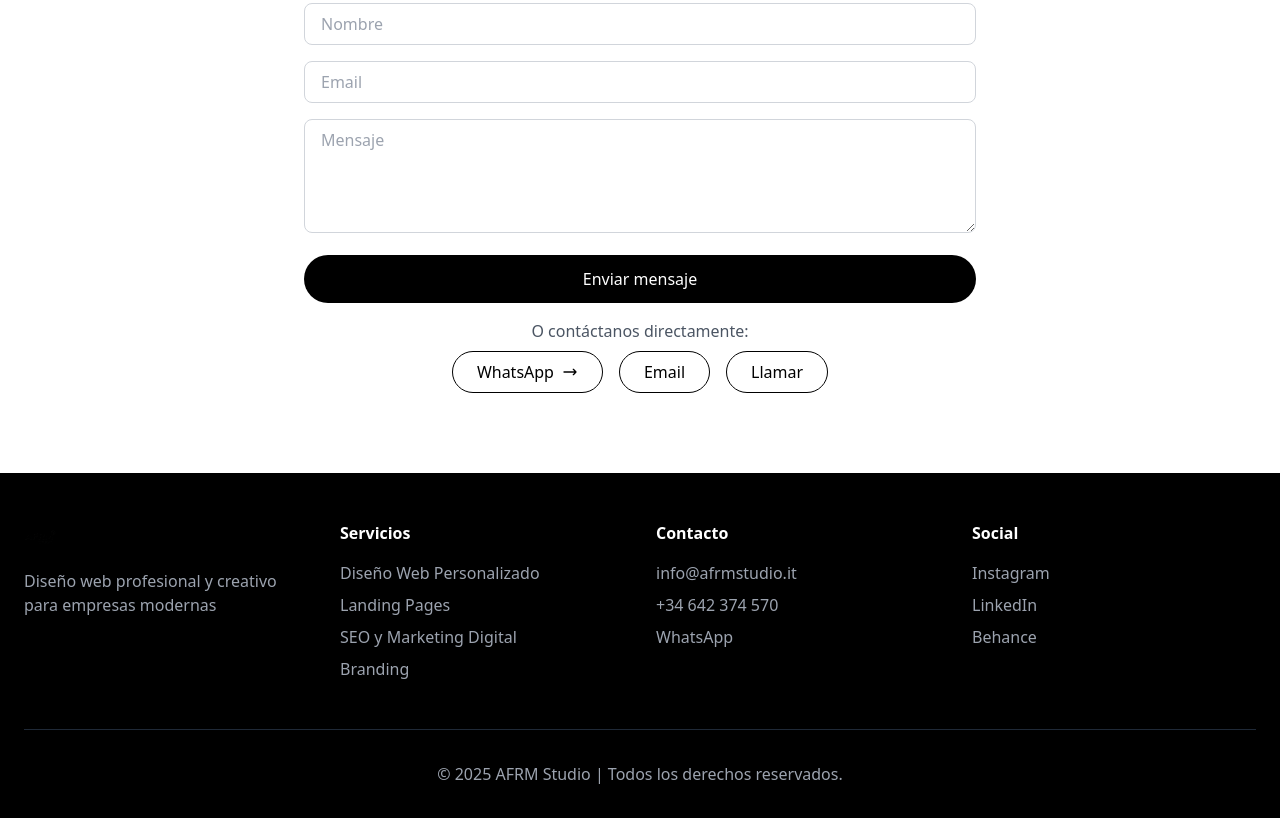
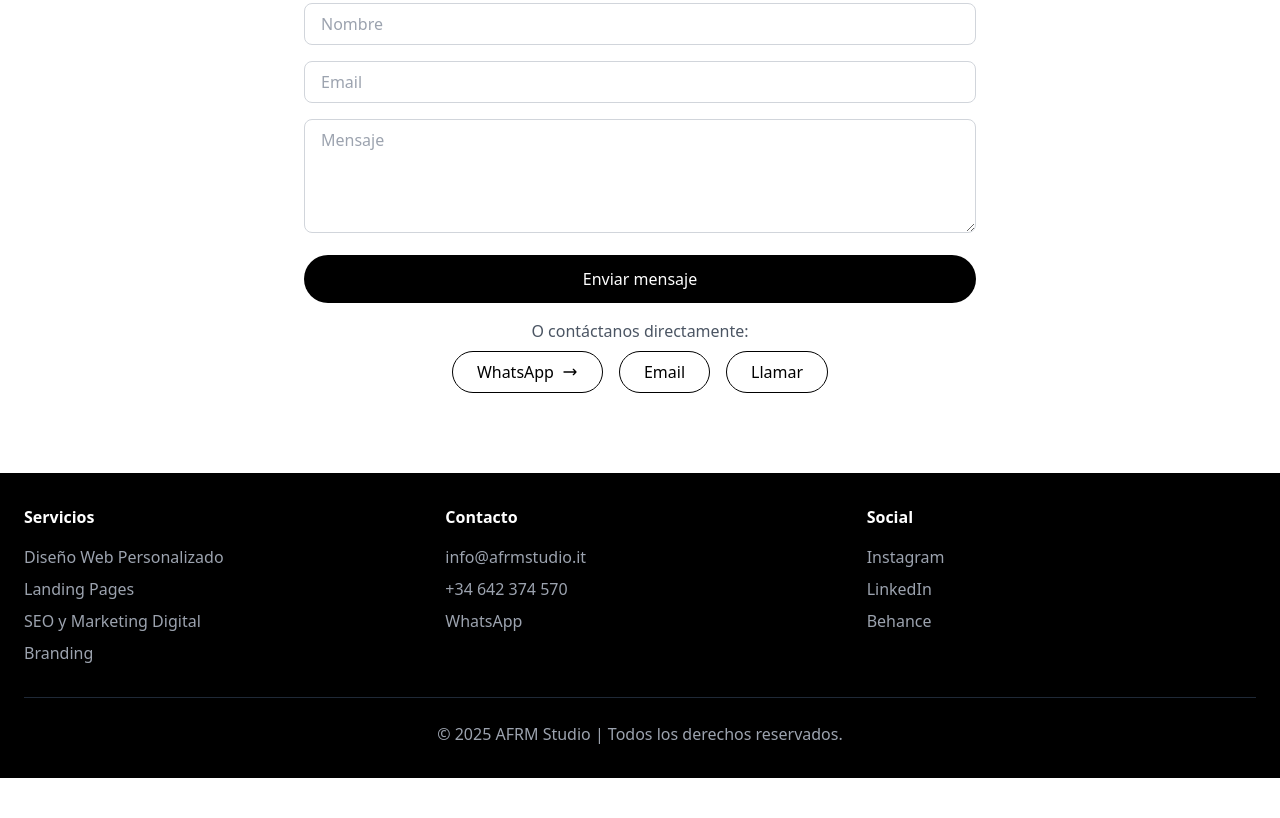
Before and after one commit to afrmstudio/studio, a plain HTML site: page index.html in a window 1280 px wide. Shown: the part 2205-3023 px from the top of the page. After the commit the page ends 2983 px from the top, so only its background shows below. Drawn offline with nearby package versions, Linux system fonts and the light colour scheme.

Commit message:
Update footer index.html
updated footer

```diff
--- a/index.html
+++ b/index.html
@@ -364,15 +364,9 @@
         </div>
     </section>
 
-    <footer class="py-12 bg-black text-white">
+    <footer class="py-8 bg-black text-white">
     <div class="container mx-auto px-6">
-            <div class="grid md:grid-cols-4 gap-8">
-                <div>
-                    <img src="img/logo.png" alt="AFRM Studio" class="h-8 mb-4 invert">
-                    <p class="text-gray-400">
-                        Diseño web profesional y creativo para empresas modernas
-                    </p>
-                </div>
+        <div class="grid md:grid-cols-3 gap-8">
             <div>
                 <h4 class="font-bold mb-4">Servicios</h4>
                 <ul class="space-y-2 text-gray-400">
@@ -399,7 +393,7 @@
                 </ul>
             </div>
         </div>
-            <div class="border-t border-gray-800 mt-12 pt-8 text-center text-gray-400">
+        <div class="border-t border-gray-800 mt-8 pt-6 text-center text-gray-400">
             <p>&copy; 2025 AFRM Studio | Todos los derechos reservados.</p>
         </div>
     </div>
```
Lines whose indentation alone changed are shown as unchanged.
